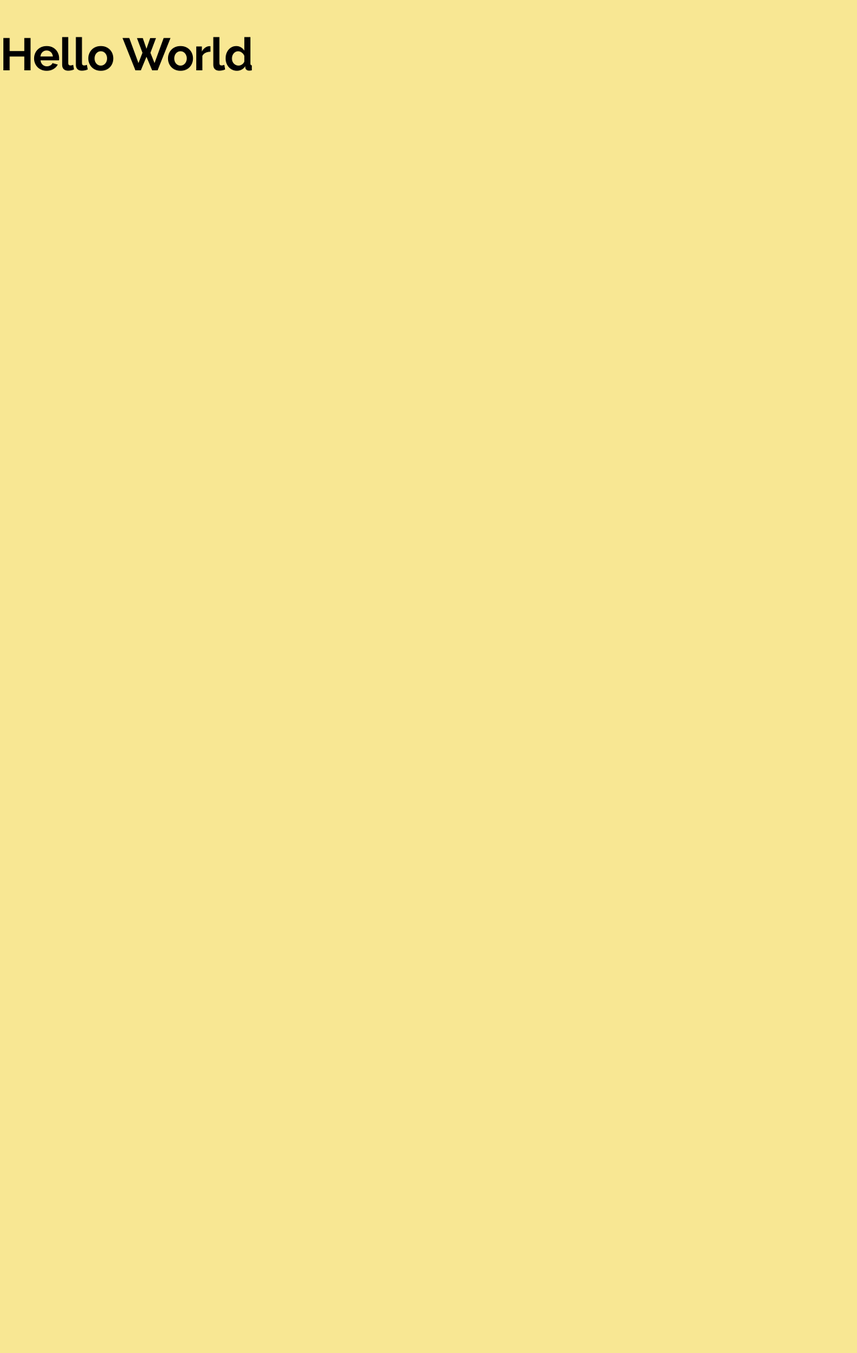
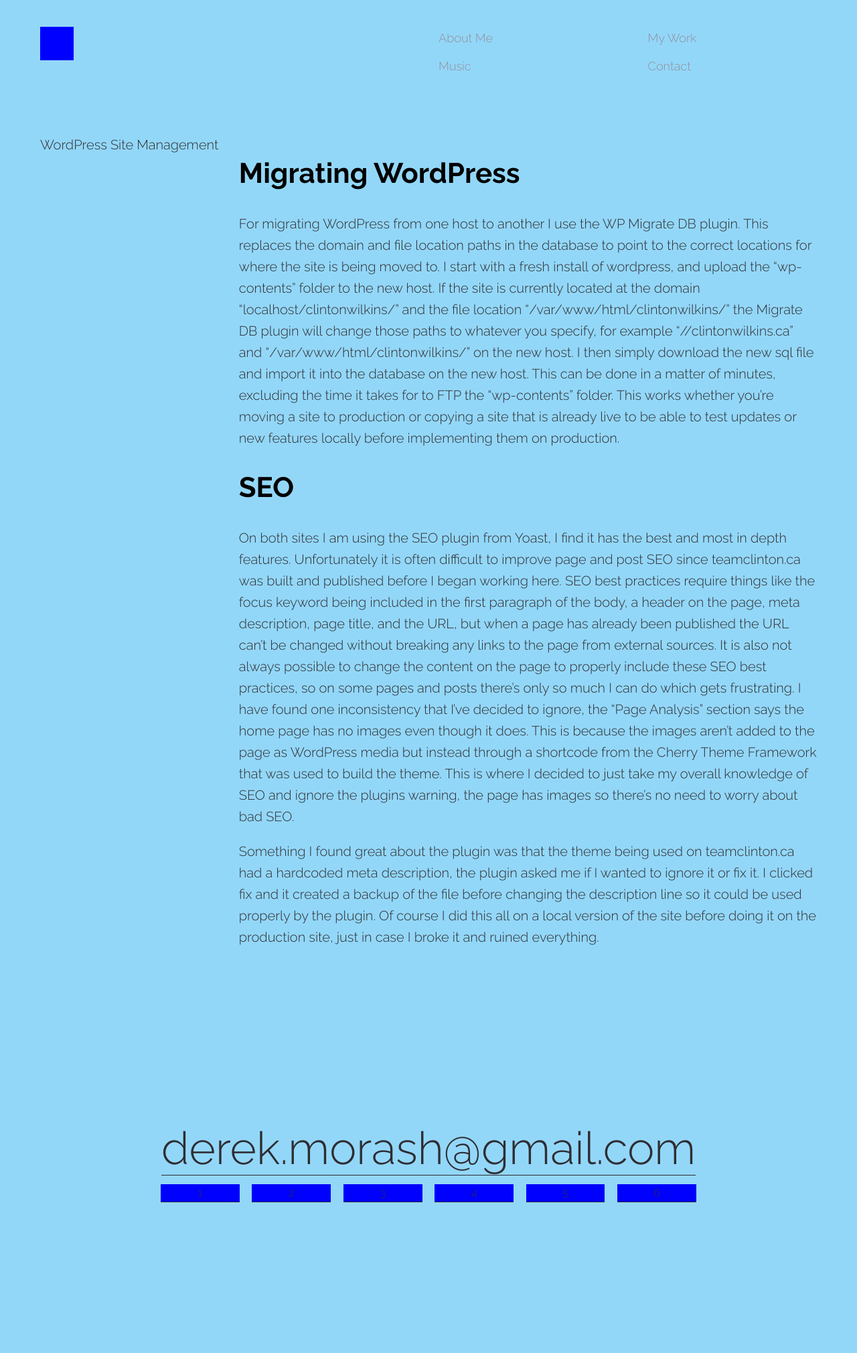
Before and after one commit to derekmorash/New-Portfolio, a Jekyll site: the page built from _posts/2015-09-21-wordpress-managment.md, in a window 1280 px wide. Shown: the whole page at 67% size. Built offline with Jekyll 4.4.1, drawn with Linux system fonts in a browser that asks for light colours; nearby versions of some CDN libraries; comment, search, counter and statistics services are not loaded; before the commit the page ends 900 px from its top, so only the background shows below that.

Commit message:
Working on post page, designing in browser. Added disqus comments to posts

```diff
--- a/_layouts/posts.html
+++ b/_layouts/posts.html
@@ -0,0 +1,56 @@
+<!DOCTYPE html>
+<html>
+  <head>
+    <meta charset="utf-8">
+    <meta http-equiv="X-UA-Compatible" content="IE=edge,chrome=1">
+    <title>{{ page.title }}</title>
+    <meta name="viewport" content="width=device-width">
+    <link rel="stylesheet" href="/assets/css/main.css">
+  </head>
+  <body class="posts">
+
+    {% include header.html %}
+
+    <div class="post">
+      <div class="post--title">
+        {{ page.title }}
+      </div>
+
+      <div class="post--article">
+
+        <!-- Jekyll Post Content -->
+        {{ content }}
+
+        <!-- Comments Section -->
+        <div id="disqus_thread"></div>
+        <script>
+        /**
+        * RECOMMENDED CONFIGURATION VARIABLES: EDIT AND UNCOMMENT THE SECTION BELOW TO INSERT DYNAMIC VALUES FROM YOUR PLATFORM OR CMS.
+        * LEARN WHY DEFINING THESE VARIABLES IS IMPORTANT: https://disqus.com/admin/universalcode/#configuration-variables
+        */
+        /*
+        var disqus_config = function () {
+        this.page.url = PAGE_URL; // Replace PAGE_URL with your page's canonical URL variable
+        this.page.identifier = PAGE_IDENTIFIER; // Replace PAGE_IDENTIFIER with your page's unique identifier variable
+        };
+        */
+        (function() { // DON'T EDIT BELOW THIS LINE
+        var d = document, s = d.createElement('script');
+
+        s.src = '//derekmorash.disqus.com/embed.js';
+
+        s.setAttribute('data-timestamp', +new Date());
+        (d.head || d.body).appendChild(s);
+        })();
+        </script>
+        <noscript>Please enable JavaScript to view the <a href="https://disqus.com/?ref_noscript" rel="nofollow">comments powered by Disqus.</a></noscript>
+      </div>
+    </div>
+
+    {% include footer.html %}
+
+    <script src="//code.jquery.com/jquery-2.1.4.min.js"></script>
+    <script src="/assets/js/functions.js"></script>
+
+  </body>
+</html>
--- a/_posts/2015-09-21-wordpress-managment.md
+++ b/_posts/2015-09-21-wordpress-managment.md
@@ -1,5 +1,5 @@
 ---
-layout: default
+layout: posts
 title: WordPress Site Management
 date:   2015-09-21
 thumbnail: wordpress-management.jpg
@@ -7,4 +7,14 @@ categories: work
 tags: wordpress
 ---
 
-# Hello World
+## Migrating WordPress
+For migrating WordPress from one host to another I use the WP Migrate DB plugin. This replaces the domain and file location paths in the database to point to the correct locations for where the site is being moved to.
+I start with a fresh install of wordpress, and upload the “wp-contents” folder to the new host. If the site is currently located at the domain “localhost/clintonwilkins/” and the file location “/var/www/html/clintonwilkins/” the Migrate DB plugin will change those paths to whatever you specify, for example “//clintonwilkins.ca” and “/var/www/html/clintonwilkins/” on the new host. I then simply download the new sql file and import it into the database on the new host. This can be done in a matter of minutes, excluding the time it takes for to FTP the “wp-contents” folder.
+This works whether you’re moving a site to production or copying a site that is already live to be able to test updates or new features locally before implementing them on production.
+
+## SEO
+On both sites I am using the SEO plugin from Yoast, I find it has the best and most in depth features.
+Unfortunately it is often difficult to improve page and post SEO since teamclinton.ca was built and published before I began working here. SEO best practices require things like the focus keyword being included in the first paragraph of the body, a header on the page, meta description, page title, and the URL, but when a page has already been published the URL can’t be changed without breaking any links to the page from external sources. It is also not always possible to change the content on the page to properly include these SEO best practices, so on some pages and posts there’s only so much I can do which gets frustrating.
+I have found one inconsistency that I’ve decided to ignore, the “Page Analysis” section says the home page has no images even though it does. This is because the images aren’t added to the page as WordPress media but instead through a shortcode from the Cherry Theme Framework that was used to build the theme. This is where I decided to just take my overall knowledge of SEO and ignore the plugins warning, the page has images so there’s no need to worry about bad SEO.
+
+Something I found great about the plugin was that the theme being used on teamclinton.ca had a hardcoded meta description, the plugin asked me if I wanted to ignore it or fix it. I clicked fix and it created a backup of the file before changing the description line so it could be used properly by the plugin. Of course I did this all on a local version of the site before doing it on the production site, just in case I broke it and ruined everything.
--- a/assets/css/1-base/_vars.sass
+++ b/assets/css/1-base/_vars.sass
@@ -4,6 +4,7 @@ $text-color: #2E2D33
 $accent-color: $primary-color
 $bg-color: #f8e793
 $bg-archive: #d7f893
+$bg-posts: #93d7f8
 $link-color: $text-color
 $selection-color: #93d7f8
 //#9faef9 #f9bd9f #9fdbf9 #DBF99F #f9ea9f
--- a/assets/css/3-layouts/_archive.sass
+++ b/assets/css/3-layouts/_archive.sass
@@ -19,7 +19,7 @@ body.archive
     padding: 0 20px
 
   a
-    @include outer-container(100%)
+    +outer-container(100%)
     display: block
     padding-top: 2em
     border-bottom: 1px solid $text-color
--- a/assets/css/main.css
+++ b/assets/css/main.css
@@ -1225,3 +1225,30 @@ body.archive {
         text-align: center; }
       .archive--posts a span:nth-child(3) {
         text-align: right; }
+
+body.posts {
+  background-color: #93d7f8; }
+  body.posts .post {
+    max-width: 100%;
+    margin-left: auto;
+    margin-right: auto;
+    margin: 100px auto 0;
+    padding: 0 60px; }
+    body.posts .post::after {
+      clear: both;
+      content: "";
+      display: table; }
+    body.posts .post--title {
+      float: left;
+      display: block;
+      margin-right: 2.35765%;
+      width: 23.23176%; }
+      body.posts .post--title:last-child {
+        margin-right: 0; }
+    body.posts .post--article {
+      float: left;
+      display: block;
+      margin-right: 2.35765%;
+      width: 74.41059%; }
+      body.posts .post--article:last-child {
+        margin-right: 0; }
--- a/assets/css/main.sass
+++ b/assets/css/main.sass
@@ -16,3 +16,4 @@
 @import "3-layouts/music"
 @import "3-layouts/footer"
 @import "3-layouts/archive"
+@import "3-layouts/posts"
```
Also changed, not shown: assets/css/3-layouts/_posts.sass (added, +13 -0 lines).
